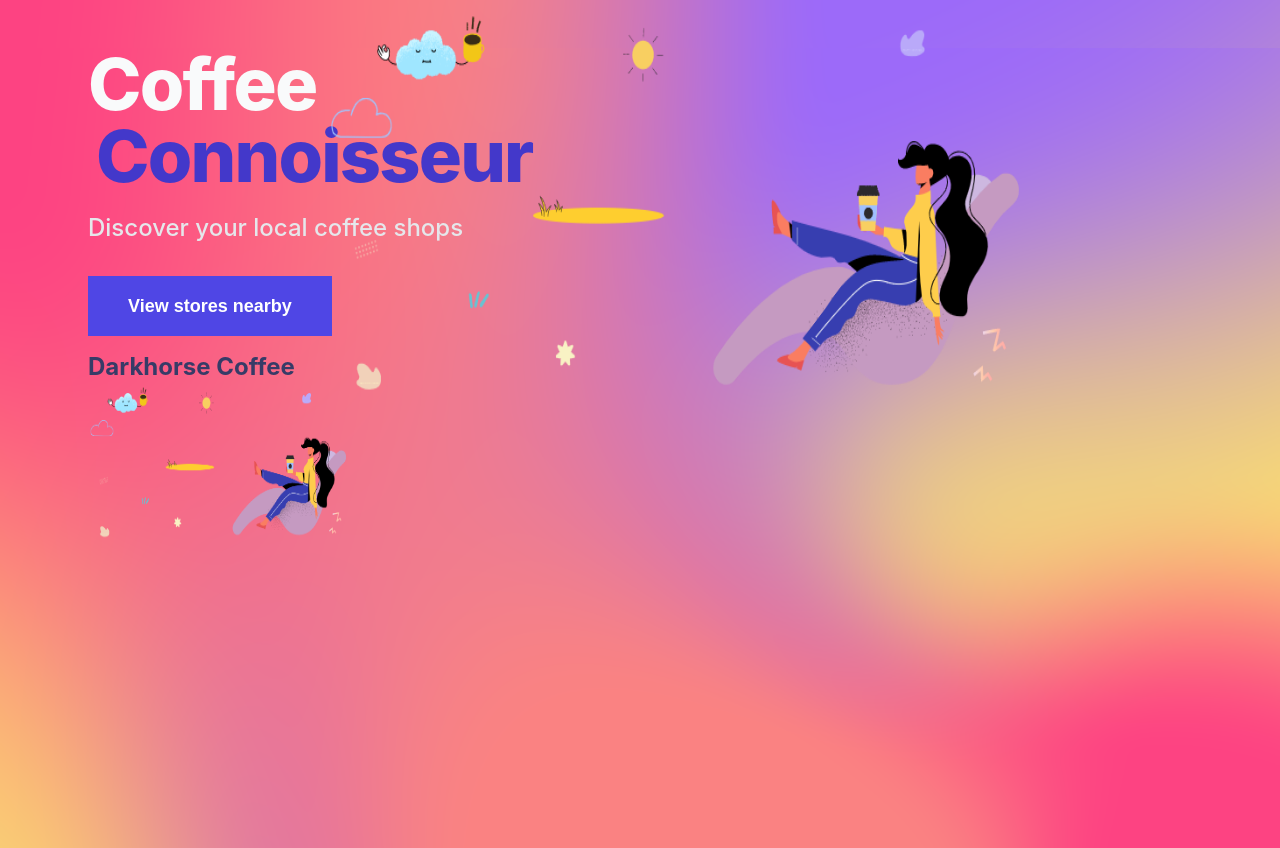
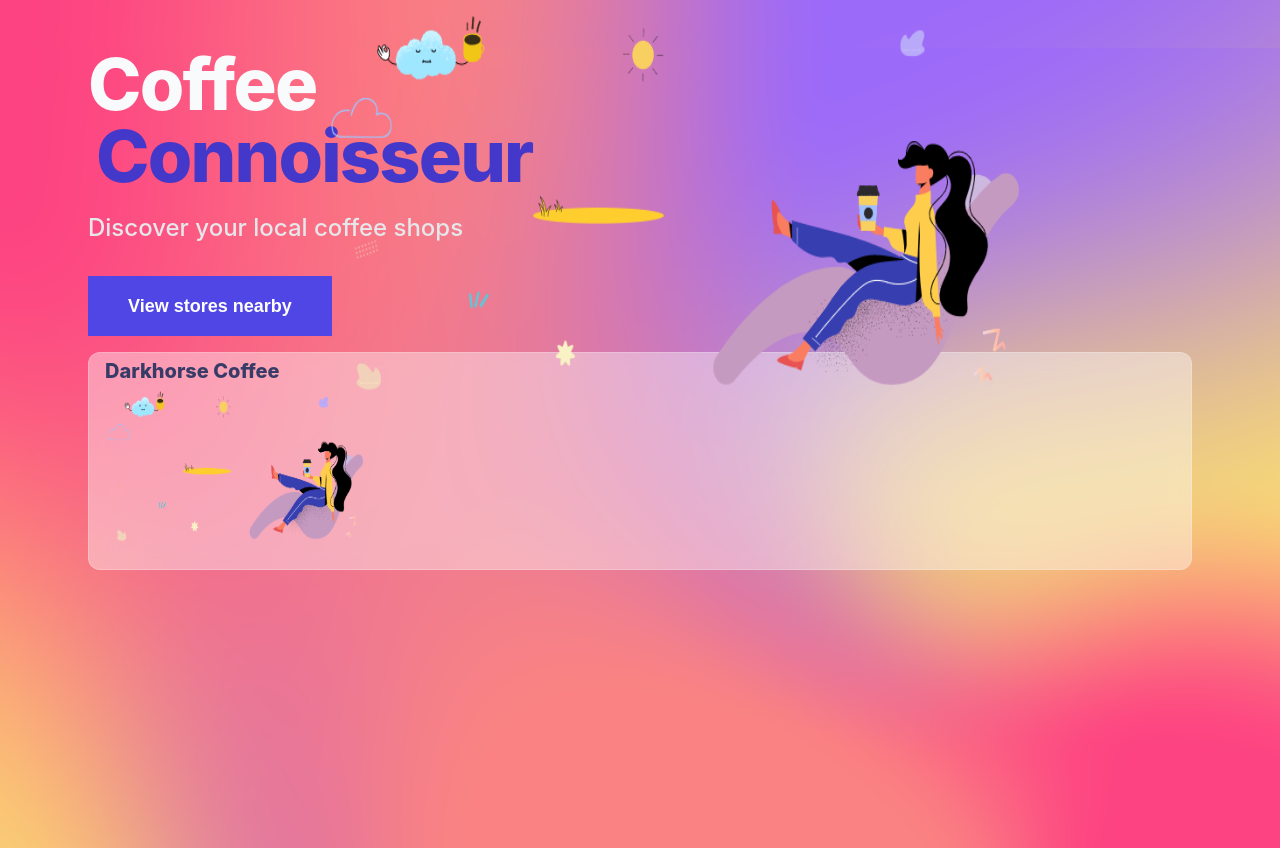
Before and after one commit to skoulas/coffee-connoisseur, a Next.js app: page / in a window 1280 px wide. Built offline with nearby package versions, Linux system fonts and the light colour scheme; a web font is replaced by a local one.

Commit message:
added styling card component

```diff
--- a/package.json
+++ b/package.json
@@ -8,6 +8,7 @@
     "lint": "next lint"
   },
   "dependencies": {
+    "classnames": "^2.3.1",
     "next": "12.0.7",
     "react": "17.0.2",
     "react-dom": "17.0.2"
--- a/pages/components/card.js
+++ b/pages/components/card.js
@@ -1,12 +1,25 @@
 import Link from "next/link";
 import Image from "next/image";
+import styles from "./card.module.css";
+import cls from "classnames";
 
 const Card = (props) => {
   return (
     <Link href={props.href}>
-      <a>
-        <h2>{props.name}</h2>
-        <Image src={props.imgUrl} width={260} height={160} />
+      <a className={styles.cardLink}>
+        <div className={cls("glass", styles.container)}>
+          <div className={styles.cardWrapper}>
+            <h2 className={styles.cardHeader}>{props.name}</h2>
+          </div>
+          <div className={styles.cardImageWrapper}>
+            <Image
+              className={styles.cardImage}
+              src={props.imgUrl}
+              width={260}
+              height={160}
+            />
+          </div>
+        </div>
       </a>
     </Link>
   );
--- a/pages/components/card.module.css
+++ b/pages/components/card.module.css
@@ -0,0 +1,56 @@
+.cardLink {
+  margin: auto;
+  --tw-shadow: 0 20px 25px -5px rgba(0, 0, 0, 0.1),
+    0 10px 10px -5px rgba(0, 0, 0, 0.04);
+  box-shadow: 0 0 transparent, 0 0 #0000, 0 0 transparent, 0 0 #0000,
+    0 0 transparent;
+
+  border-color: var(--text-white-100);
+  border-radius: 0.75rem /* 12px */;
+}
+
+.container {
+  border-radius: 0.75rem /* 12px */;
+  padding-top: 0.25rem /* 4px */;
+  padding-bottom: 0.25rem /* 4px */;
+  padding-bottom: 1.25rem /* 20px */;
+  padding-left: 1rem /* 16px */;
+  padding-right: 1rem /* 16px */;
+
+  backdrop-filter: blur(10px);
+}
+
+.cardHeaderWrapper {
+  margin-top: 0.75rem /* 12px */;
+  margin-bottom: 0.75rem /* 12px */;
+}
+
+.cardHeader {
+  text-overflow: ellipsis;
+  white-space: nowrap;
+  font-size: 1.25rem /* 20px */;
+  line-height: 1.75rem /* 28px */;
+  font-weight: 800;
+  overflow: hidden;
+  width: 16rem /* 256px */;
+}
+
+.cardImageWrapper {
+  color: var(--text-white-100);
+}
+
+.cardImage {
+  border-radius: 0.75rem /* 12px */;
+}
+
+@media (min-width: 1024px) {
+  .cardHeader {
+    width: 16rem /* 256px */;
+  }
+}
+
+@media (min-width: 768px) {
+  .cardHeader {
+    width: 16rem /* 256px */;
+  }
+}
--- a/styles/globals.css
+++ b/styles/globals.css
@@ -78,7 +78,7 @@
   outline: 5px auto -webkit-focus-ring-color;
 }
 
-/* glass-morphism .glass {
+.glass {
   background: hsla(0, 0%, 100%, 0.4);
   -webkit-backdrop-filter: blur(10px);
   backdrop-filter: blur(10px);
@@ -88,7 +88,7 @@
 .glass:hover {
   background: hsla(0, 0%, 100%, 0.7);
   border: 1px solid #fff;
-} */
+}
 
 :root {
   --text-purple: rgba(67, 56, 202, 1);
```
Also changed, not shown: 1 other file (tests, documents, lock files or other folders).
